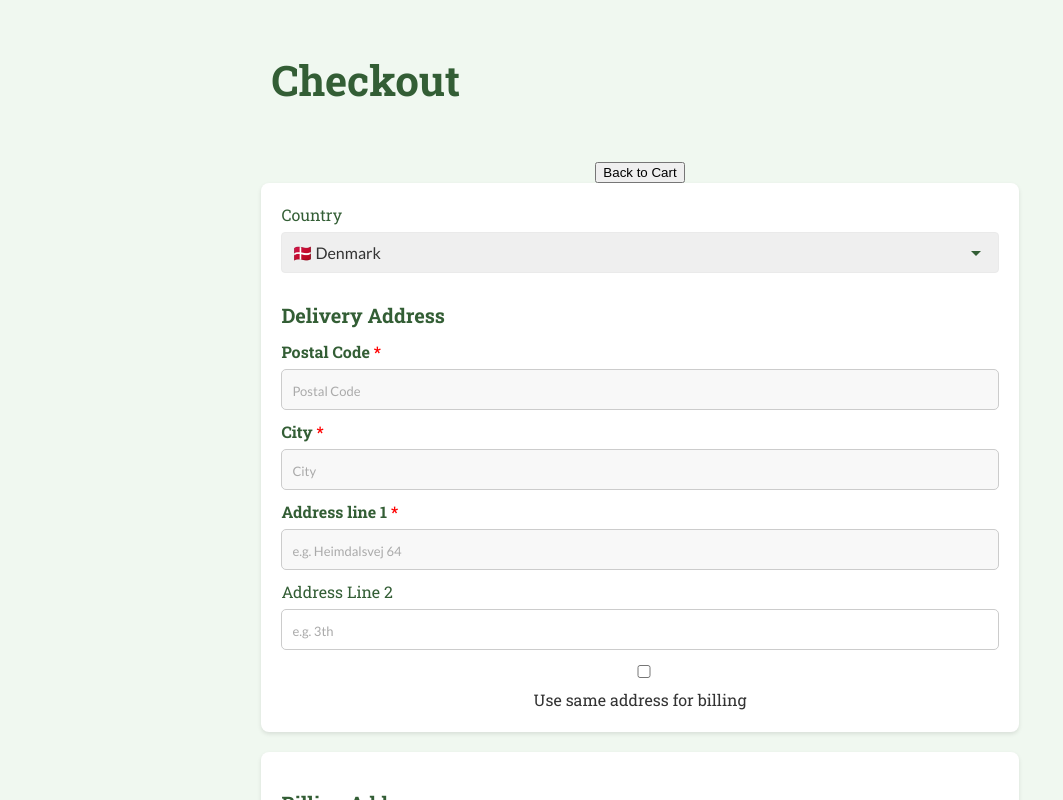
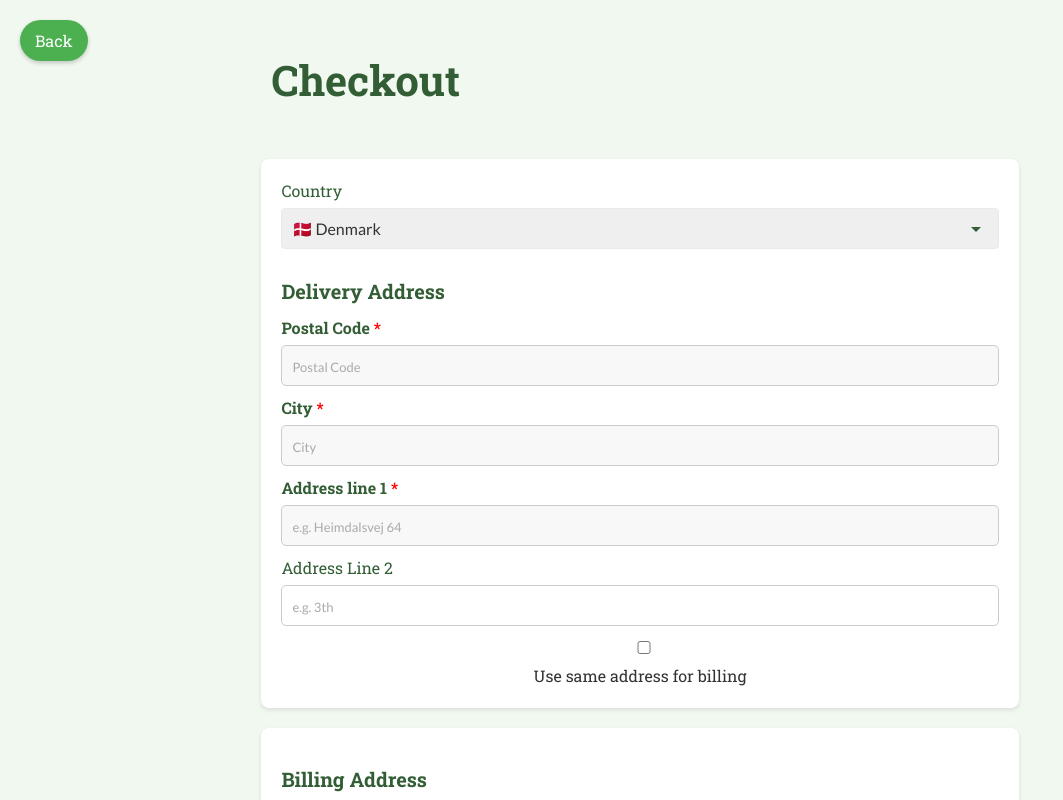
Before and after one commit to yukarasan/vita, a React (Vite) app: page /checkout in a window 1280 px wide. Shown: the top 800 px of the page, without its empty margins (0-1063 px from the left). Built offline with nearby package versions, Linux system fonts and the light colour scheme.

Commit message:
Checkout back buttom placement

```diff
--- a/src/App.tsx
+++ b/src/App.tsx
@@ -77,7 +77,7 @@ function App() {
 
   useEffect(() => {
     const handleScroll = () => {
-      setShowBackToTop(window.scrollY > 1000);
+      setShowBackToTop(window.scrollY > 1800);
     };
     window.addEventListener('scroll', handleScroll);
     return () => window.removeEventListener('scroll', handleScroll);
--- a/src/components/checkout/Checkout.css
+++ b/src/components/checkout/Checkout.css
@@ -49,3 +49,36 @@ input:focus {
   border-color: red;
   background-color: #ffe8e8;
 }
+
+/* Add relative positioning to the checkout-container */
+.checkout-container {
+  position: relative; /* This is important for the absolute positioning of the child to work correctly */
+  /* The rest of your styling for checkout-container */
+}
+
+.back-button {
+  position: fixed; /* Fixed positioning to stay in place while scrolling */
+  top: 20px; /* 20 pixels from the top */
+  left: 20px; /* 20 pixels from the left */
+  padding: 10px 15px;
+  background-color: #4CAF50; /* Theme green color */
+  color: white;
+  border: none;
+  border-radius: 28px;
+  font-size: 16px;
+  font-family: 'Roboto Slab', sans-serif;
+  box-shadow: 0 2px 4px rgba(0, 0, 0, 0.2);
+  cursor: pointer;
+  transition: background-color 0.3s ease, box-shadow 0.3s ease;
+}
+
+.back-button:hover {
+  background-color: #43A047; /* Darker green on hover */
+  box-shadow: 0 4px 8px rgba(0, 0, 0, 0.3);
+}
+
+.back-button:focus {
+  outline: none;
+  border-color: #335e35;
+  box-shadow: 0 0 0 2px #f0f8f0;
+}
--- a/src/components/checkout/Checkout.tsx
+++ b/src/components/checkout/Checkout.tsx
@@ -80,9 +80,9 @@ const Checkout: React.FC<CheckoutProps> = ({
   }
 
   return (
-
+    <>
       <div className="checkout-container">
-      <button onClick={() => navigate(-1)} className="back-button">Back to Cart</button>
+        <button onClick={() => navigate(-1)} className="back-button">Back</button>
 
         <form onSubmit={handleSubmitOrder} ref={formRef} noValidate className={attemptedSubmit ? "form-attempted-submit" : ""}>
           <DeliveryAddress
@@ -108,6 +108,8 @@ const Checkout: React.FC<CheckoutProps> = ({
           {error && <p className="form-error-message">{error}</p>}
         </form>
       </div>
+    </>
+
   );
 };
 
--- a/src/components/user_information/UserInformation.tsx
+++ b/src/components/user_information/UserInformation.tsx
@@ -40,8 +40,6 @@ export const UserInformation: React.FC<UserInformationProps> = ({ userInfo, setU
       setEmailValid(isValid);
     }
   };
-
-
 
   return (
     <div className="address-section user-information-section">
```
Lines whose indentation alone changed are shown as unchanged.
